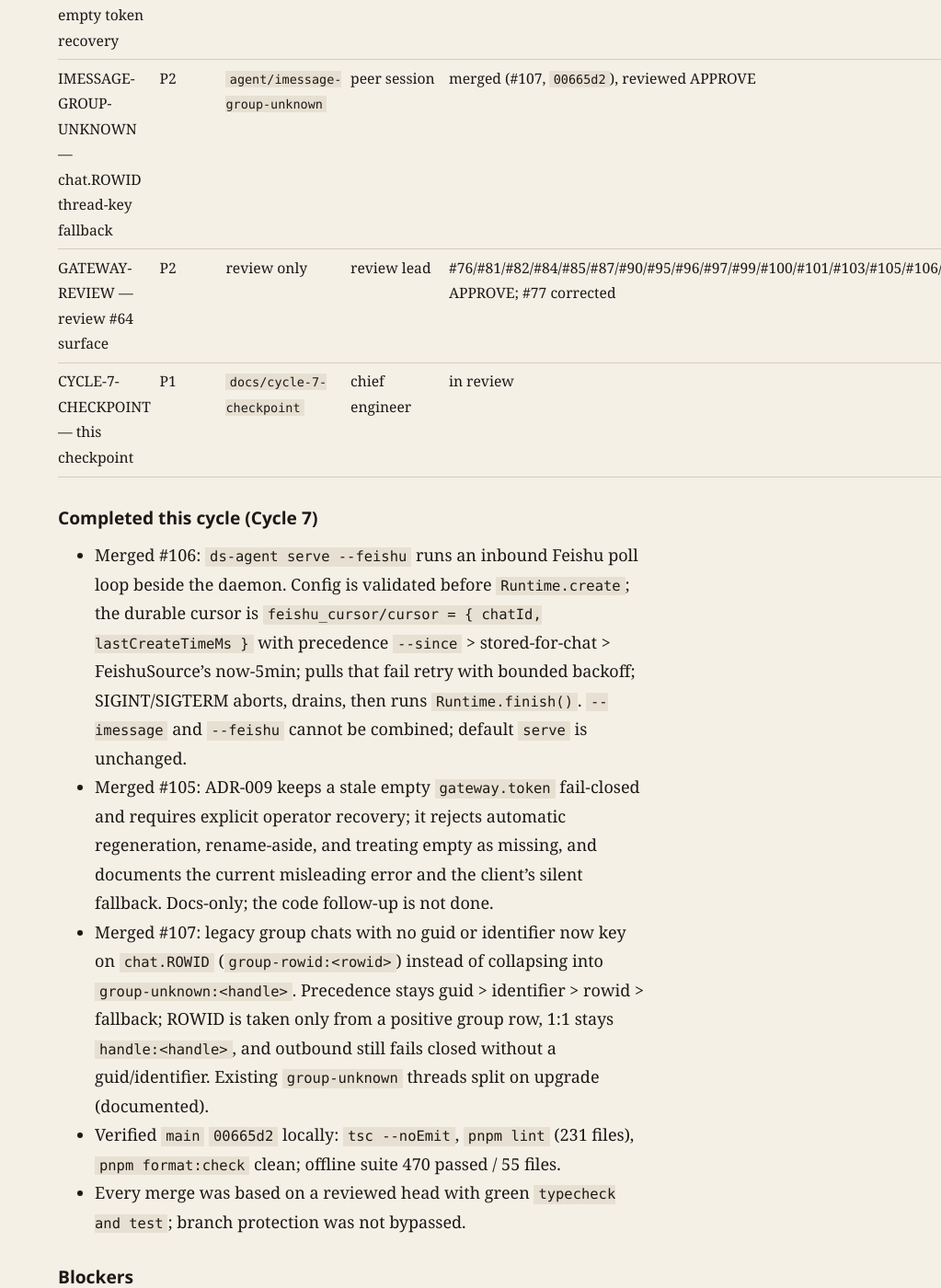
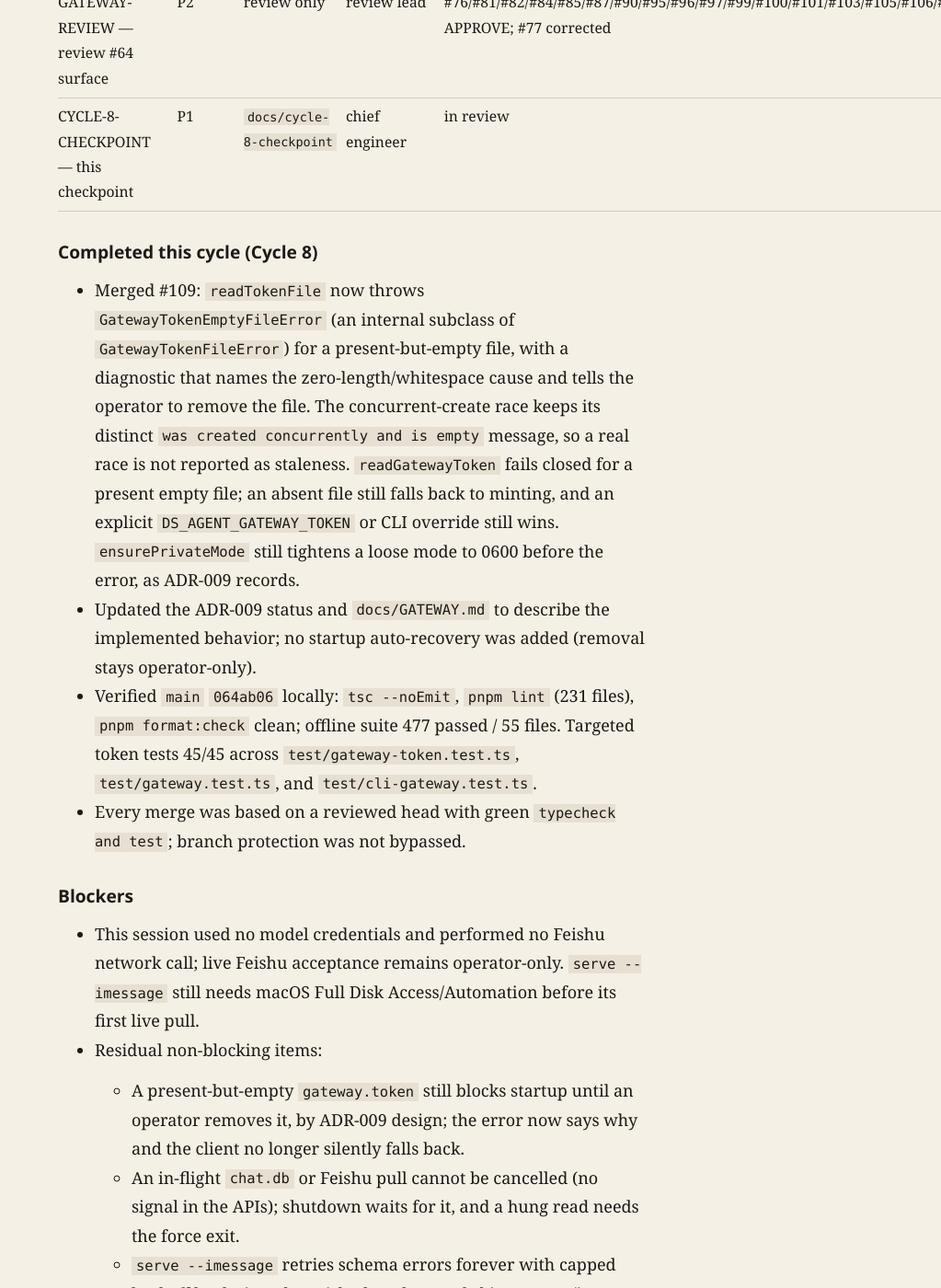
Before and after one commit to LofiSu/deepseek-super-agent, a Jekyll site: the page built from docs/DEVELOPMENT_STATUS.md, in a window 1280 px wide and 1400 px high, scrolled down 1942 px. Shown: the whole window at 92% size, without its empty margins (257-1280 px from the left). Built offline with Jekyll 4.4.1, drawn with Linux system fonts in a browser that asks for light colours; our own code applies the rules of GitHub Pages for plain Markdown files; some of the changed text lies outside the part shown.

Commit message:
[SUPER-AGENT][CYCLE-8-CHECKPOINT] Record cycle-8 merge and ADR-009 implementation (#110)
* [SUPER-AGENT][CYCLE-8-CHECKPOINT] Record cycle-8 merge and ADR-009 implementation

* [SUPER-AGENT][CYCLE-8-CHECKPOINT] Add #109 to the gateway review list

```diff
--- a/docs/DEVELOPMENT_STATUS.md
+++ b/docs/DEVELOPMENT_STATUS.md
@@ -1,6 +1,6 @@
 # Development status
 
-> Checkpoint: 2026-11-04 · baseline `main` = `00665d2` (cycle-7 checkpoint)
+> Checkpoint: 2026-11-04 · baseline `main` = `064ab06` (cycle-8 checkpoint)
 > Source of truth: `git`, GitHub PRs/checks, and the evidence in
 > `docs/PROJECT_AUDIT.md`. Do not trust this file without re-verifying; later
 > merges after this baseline are not reflected.
@@ -9,59 +9,53 @@
 
 | Field | Value |
 |-------|-------|
-| Commit | `00665d2` |
-| Last merged PR | #107 IMESSAGE-GROUP-UNKNOWN (chat.ROWID thread-key fallback) |
+| Commit | `064ab06` |
+| Last merged PR | #109 STALE-GATEWAY-TOKEN-FOLLOWUP (ADR-009 implementation) |
+| Merged in cycle 8 | #109 STALE-GATEWAY-TOKEN-FOLLOWUP (`064ab06`) |
 | Merged in cycle 7 | #106 FEISHU-SERVE-LOOP (`e9a1978`), #105 STALE-GATEWAY-TOKEN ADR-009 (`69b6d3d`, docs-only), #107 IMESSAGE-GROUP-UNKNOWN (`00665d2`) |
 | Merged in cycle 6 | #99 MESH-FAILURE-PUMP (`6184a27`), #100 OUTBOX-PERMANENT-FAILURE (`55f0d09`), #101 SERVE-CHANNEL-LOOP (`2ae9740`), #103 SUBSCRIPTION-FANOUT-TEST (`5e5a28b`), #102 cycle-5 docs follow-up (`55f3e7b`) |
 | Merged in cycle 5 | #94 live reference run (owner), #95 metrics assertions, #96 gateway token branch tests, #97 mesh async release, #98 cycle-5 checkpoint |
 | Merged in cycle 4 | #90 thread keys, #91 live-suite test salvage, #92 mesh queue tests, #93 cycle-4 checkpoint |
-| Open PRs at checkpoint | this cycle-7 checkpoint PR only |
+| Open PRs at checkpoint | this cycle-8 checkpoint PR only |
 | Required check | `typecheck and test` |
-| CI at `00665d2` | 482 passed / 15 skipped (497 tests), 60 files: 57 passed, 3 fully skipped |
-| Coverage at `00665d2` | 82.81% statements/lines (8156/9849), 81.37% branches (2958/3635), 90.97% functions (716/787); coverage run 481 passed, 56 files |
-| Local cycle-7 gate | `tsc --noEmit` clean, `pnpm lint` ok (231 tracked files), `pnpm format:check` clean, offline 470 passed / 55 files |
+| CI at `064ab06` | 489 passed / 15 skipped (504 tests), 60 files: 57 passed, 3 fully skipped |
+| Coverage at `064ab06` | 82.80% statements/lines (8168/9864), 81.56% branches (2968/3639), 90.98% functions (717/788); coverage run 488 passed, 56 files |
+| Local cycle-8 gate | `tsc --noEmit` clean, `pnpm lint` ok (231 tracked files), `pnpm format:check` clean, offline 477 passed / 55 files |
 
-The CI figures are the post-merge `main` run at `00665d2` (run `41795979512`,
+The CI figures are the post-merge `main` run at `064ab06` (run `41797671287`,
 `typecheck and test`). The local offline command is
 `CI=true DS_AGENT_ALLOW_MOCK_FIXTURE=1 npx vitest run` with
 `test/{live-demo,live-e2e,live-modules,team-live,demos-real-channels}.test.ts`
 excluded. CI runs the full suite with the 15 live tests skipped when no provider
 credential is present. The last full live suite available at this checkpoint was
 run by peer session sulin-5f on `5e5a28b` (476 passed / 3 skipped, exit 0); no
-live suite was run on `00665d2`.
+live suite was run on `064ab06`.
 
 ## Active workstreams
 
 | Task | Priority | Branch | Owner | State |
 |------|----------|--------|-------|-------|
-| FEISHU-SERVE-LOOP — opt-in inbound Feishu loop for `serve` | P2 | `agent/feishu-serve-loop` | implementer | merged (#106, `e9a1978`), APPROVE |
-| STALE-GATEWAY-TOKEN — ADR-009 for empty token recovery | P1 | `agent/stale-gateway-token-adr` | implementer | merged (#105, `69b6d3d`), docs APPROVE after correction; implementation follow-up open |
-| IMESSAGE-GROUP-UNKNOWN — chat.ROWID thread-key fallback | P2 | `agent/imessage-group-unknown` | peer session | merged (#107, `00665d2`), reviewed APPROVE |
-| GATEWAY-REVIEW — review #64 surface | P2 | review only | review lead | #76/#81/#82/#84/#85/#87/#90/#95/#96/#97/#99/#100/#101/#103/#105/#106/#107 APPROVE; #77 corrected |
-| CYCLE-7-CHECKPOINT — this checkpoint | P1 | `docs/cycle-7-checkpoint` | chief engineer | in review |
+| STALE-GATEWAY-TOKEN — ADR-009 policy and implementation | P1 | `agent/stale-gateway-token-adr`, `agent/stale-gateway-token-followup` | implementer | merged (#105 docs `69b6d3d`, #109 code `064ab06`), APPROVE |
+| GATEWAY-REVIEW — review #64 surface | P2 | review only | review lead | #76/#81/#82/#84/#85/#87/#90/#95/#96/#97/#99/#100/#101/#103/#105/#106/#107/#109 APPROVE; #77 corrected |
+| CYCLE-8-CHECKPOINT — this checkpoint | P1 | `docs/cycle-8-checkpoint` | chief engineer | in review |
 
-## Completed this cycle (Cycle 7)
+## Completed this cycle (Cycle 8)
 
-- Merged #106: `ds-agent serve --feishu` runs an inbound Feishu poll loop
-  beside the daemon. Config is validated before `Runtime.create`; the durable
-  cursor is `feishu_cursor/cursor = { chatId, lastCreateTimeMs }` with
-  precedence `--since` > stored-for-chat > FeishuSource's now-5min; pulls that
-  fail retry with bounded backoff; SIGINT/SIGTERM aborts, drains, then runs
-  `Runtime.finish()`. `--imessage` and `--feishu` cannot be combined; default
-  `serve` is unchanged.
-- Merged #105: ADR-009 keeps a stale empty `gateway.token` fail-closed and
-  requires explicit operator recovery; it rejects automatic regeneration,
-  rename-aside, and treating empty as missing, and documents the current
-  misleading error and the client's silent fallback. Docs-only; the code
-  follow-up is not done.
-- Merged #107: legacy group chats with no guid or identifier now key on
-  `chat.ROWID` (`group-rowid:<rowid>`) instead of collapsing into
-  `group-unknown:<handle>`. Precedence stays guid > identifier > rowid >
-  fallback; ROWID is taken only from a positive group row, 1:1 stays
-  `handle:<handle>`, and outbound still fails closed without a guid/identifier.
-  Existing `group-unknown` threads split on upgrade (documented).
-- Verified `main` `00665d2` locally: `tsc --noEmit`, `pnpm lint` (231 files),
-  `pnpm format:check` clean; offline suite 470 passed / 55 files.
+- Merged #109: `readTokenFile` now throws `GatewayTokenEmptyFileError` (an
+  internal subclass of `GatewayTokenFileError`) for a present-but-empty file,
+  with a diagnostic that names the zero-length/whitespace cause and tells the
+  operator to remove the file. The concurrent-create race keeps its distinct
+  `was created concurrently and is empty` message, so a real race is not
+  reported as staleness. `readGatewayToken` fails closed for a present empty
+  file; an absent file still falls back to minting, and an explicit
+  `DS_AGENT_GATEWAY_TOKEN` or CLI override still wins. `ensurePrivateMode`
+  still tightens a loose mode to 0600 before the error, as ADR-009 records.
+- Updated the ADR-009 status and `docs/GATEWAY.md` to describe the implemented
+  behavior; no startup auto-recovery was added (removal stays operator-only).
+- Verified `main` `064ab06` locally: `tsc --noEmit`, `pnpm lint` (231 files),
+  `pnpm format:check` clean; offline suite 477 passed / 55 files. Targeted
+  token tests 45/45 across `test/gateway-token.test.ts`,
+  `test/gateway.test.ts`, and `test/cli-gateway.test.ts`.
 - Every merge was based on a reviewed head with green `typecheck and test`;
   branch protection was not bypassed.
 
@@ -71,9 +65,9 @@ live suite was run on `00665d2`.
   live Feishu acceptance remains operator-only. `serve --imessage` still needs
   macOS Full Disk Access/Automation before its first live pull.
 - Residual non-blocking items:
-  - ADR-009 is not implemented: the startup error still says "created
-    concurrently" for a stale file, and the client read path still falls back
-    silently instead of failing closed.
+  - A present-but-empty `gateway.token` still blocks startup until an operator
+    removes it, by ADR-009 design; the error now says why and the client no
+    longer silently falls back.
   - An in-flight `chat.db` or Feishu pull cannot be cancelled (no signal in the
     APIs); shutdown waits for it, and a hung read needs the force exit.
   - `serve --imessage` retries schema errors forever with capped backoff by
@@ -89,9 +83,7 @@ live suite was run on `00665d2`.
 
 ## Next actions
 
-1. Land this cycle-7 checkpoint after CI.
-2. Implement ADR-009's diagnostics and client fail-closed behavior
-   (`src/gateway/token.ts` + tests).
-3. Evaluate semantic long-term memory, or draft the `--rotate-token` operator
-   flag, whichever the owner prioritises.
+1. Land this cycle-8 checkpoint after CI.
+2. Evaluate semantic/multi-hop long-term memory recall (SEMANTIC-LTM).
+3. Draft the optional `--rotate-token` operator flag only if the owner asks.
 4. Keep `.super-agent/state.json` truthful at every checkpoint.
```
Also changed, not shown: docs/AGENT_LOG.md (+48 -0 lines), docs/AGENT_REGISTRY.md (+9 -5 lines), docs/MASTER_PLAN.md (+28 -20 lines), docs/PR_REVIEW_LOG.md (+32 -4 lines).
